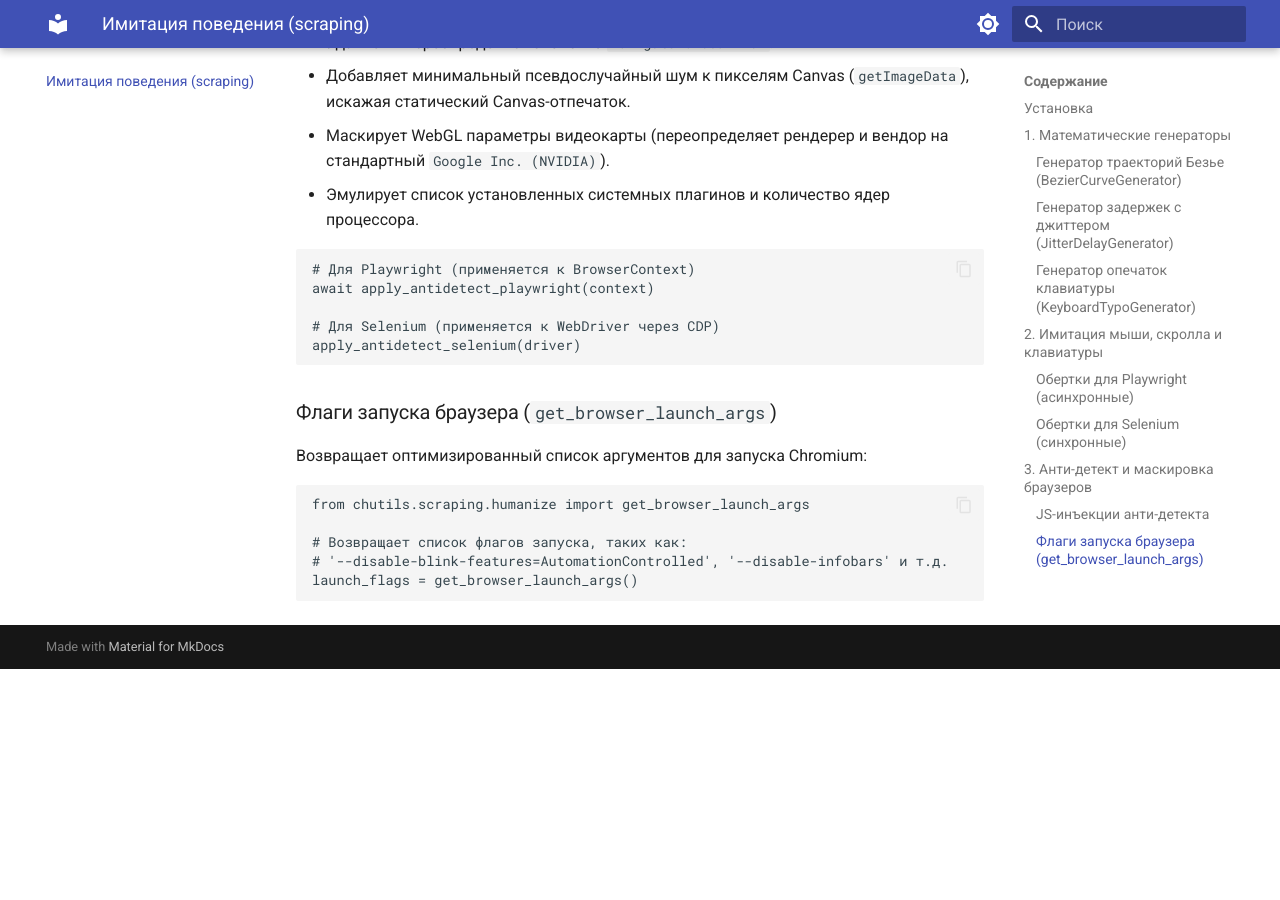
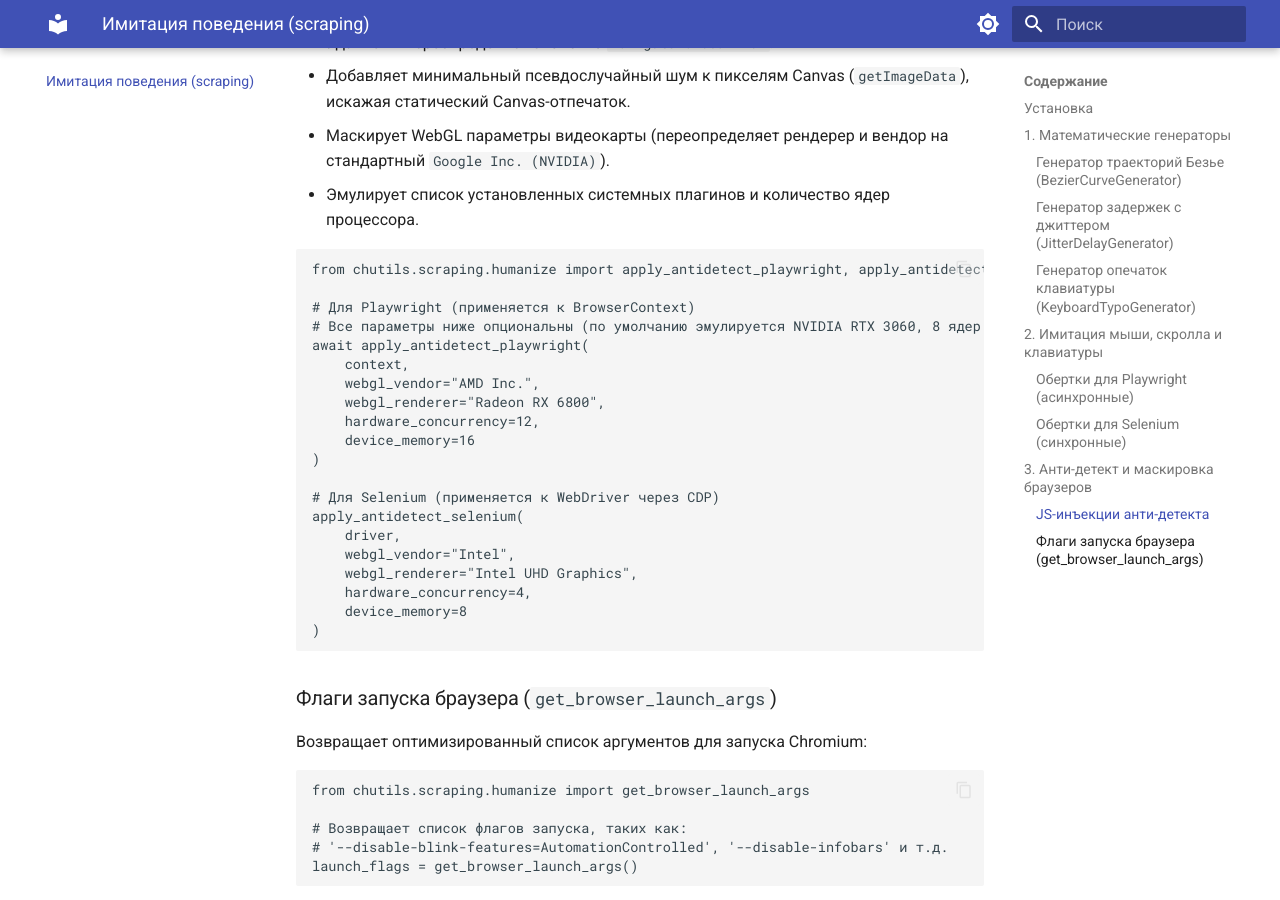
Before and after one commit to Chu4hel/chutils, an MkDocs documentation site: the page built from docs/scraping.md, in a window 1280 px wide and 900 px high, scrolled down 3157 px. Built offline with MkDocs 1.6.1 and Material for MkDocs 9.7.7, drawn with Linux system fonts in a browser that asks for light colours; before the commit the page ends 3826 px from its top, so only the background shows below that.

Commit message:
docs: Обновить документацию по антидетекту с новыми параметрами
Добавить примеры использования apply_antidetect_playwright и apply_antidetect_selenium с кастомными значениями видеокарты, ядер CPU и оперативной памяти.

````diff
--- a/docs/scraping.md
+++ b/docs/scraping.md
@@ -140,11 +140,26 @@
 - Эмулирует список установленных системных плагинов и количество ядер процессора.
 
 ```python
+from chutils.scraping.humanize import apply_antidetect_playwright, apply_antidetect_selenium
+
 # Для Playwright (применяется к BrowserContext)
-await apply_antidetect_playwright(context)
+# Все параметры ниже опциональны (по умолчанию эмулируется NVIDIA RTX 3060, 8 ядер CPU и 8 ГБ RAM):
+await apply_antidetect_playwright(
+    context,
+    webgl_vendor="AMD Inc.",
+    webgl_renderer="Radeon RX 6800",
+    hardware_concurrency=12,
+    device_memory=16
+)
 
 # Для Selenium (применяется к WebDriver через CDP)
-apply_antidetect_selenium(driver)
+apply_antidetect_selenium(
+    driver,
+    webgl_vendor="Intel",
+    webgl_renderer="Intel UHD Graphics",
+    hardware_concurrency=4,
+    device_memory=8
+)
 ```
 
 ### Флаги запуска браузера (`get_browser_launch_args`)
````
